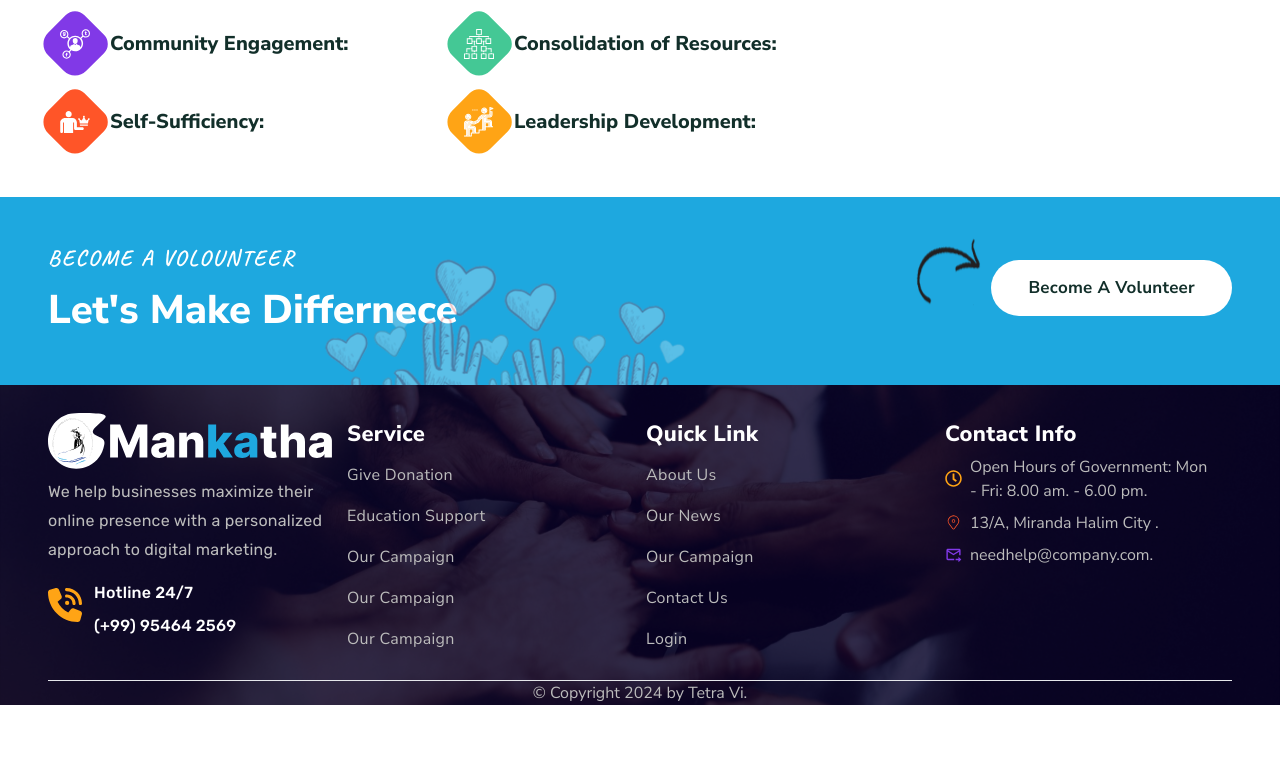
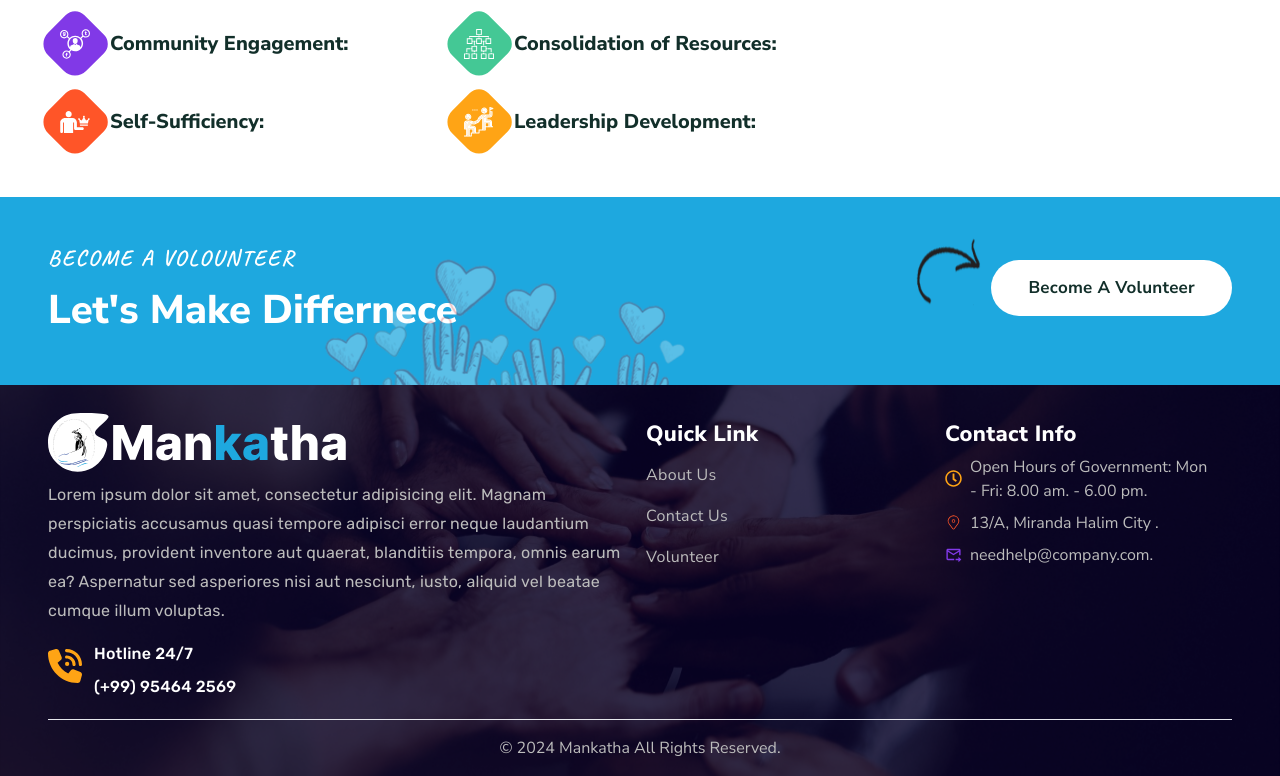
Before and after one commit to MrbadMiro/Care, a React (Vite) app: page /about in a window 1280 px wide. Shown: the part 2845-3621 px from the top of the page. Before the commit the page ends 3550 px from the top, so only its background shows below. Built offline with nearby package versions, Linux system fonts and the light colour scheme; what tailwindcss-animatecss, tailwindcss-debug-screens would draw is missing.

Commit message:
Hero Section

```diff
--- a/src/assets/index.js
+++ b/src/assets/index.js
@@ -32,7 +32,7 @@ import About_icon1 from './About_icon1.svg'
 import About_icon2 from './About_icon2.svg'
 import About_icon3 from './About_icon3.svg'
 import About_icon4 from './About_icon4.svg'
-import About_man from './About_man.svg'
+import About_man from './About_man.png'
 import About_sign from './About_sign.svg'
 
 
--- a/src/components/Footer.jsx
+++ b/src/components/Footer.jsx
@@ -68,11 +68,10 @@ const Footer = () => {
 						{/* Second Div */}
 						<div className="grid md:grid-cols-4 gap-3 items-start justify-between mt-2 py-5">
 							{/* 1st div */}
-							<div className="flex flex-col items-start">
+							<div className="flex flex-col col-span-2	 items-start">
 								<img src={logo} alt="" />
 								<p className="font-rubik font-normal text-[#BCBCBC] text-[16px] leading-[29px] tracking-[0.24px] mt-2 text-wrap">
-									We help businesses maximize their online presence with a
-									personalized approach to digital marketing.
+									Lorem ipsum dolor sit amet, consectetur adipisicing elit. Magnam perspiciatis accusamus quasi tempore adipisci error neque laudantium ducimus, provident inventore aut quaerat, blanditiis tempora, omnis earum ea? Aspernatur sed asperiores nisi aut nesciunt, iusto, aliquid vel beatae cumque illum voluptas.
 								</p>
 								<div className="flex flex-cols-2 mt-2 gap-3 items-center">
 									<FaPhoneVolume className="text-[34px] text-[#FFA415]" />
@@ -87,7 +86,7 @@ const Footer = () => {
 								</div>
 							</div>
 							{/* 2nd div */}
-							<div className="flex flex-col text-left pt-2">
+							{/* <div className="flex flex-col text-left pt-2">
 								<p className="font-nunito font-extrabold text-white text-[22px] leading-[26.4px] tracking-[0.33px]">
 									Service
 								</p>
@@ -98,7 +97,7 @@ const Footer = () => {
 									<p>Our Campaign</p>
 									<p>Our Campaign</p>
 								</div>
-							</div>
+							</div> */}
 							{/* 3rd div */}
 							<div className="flex flex-col text-left pt-2">
 								<p className="font-nunito font-extrabold text-white text-[22px] leading-[26.4px] tracking-[0.33px]">
@@ -106,10 +105,9 @@ const Footer = () => {
 								</p>
 								<div className="decoration-none mt-2 font-nunito font-normal text-[#BCBCBC] text-[16px] leading-[41px] tracking-[0.33px]">
 									<p>About Us</p>
-									<p>Our News</p>
-									<p>Our Campaign</p>
+
 									<p>Contact Us</p>
-									<p>Login</p>
+									<p>Volunteer</p>
 								</div>
 							</div>
 							{/* 4th div */}
@@ -142,9 +140,9 @@ const Footer = () => {
 						</div>
 
 						{/* Third Div */}
-						<div className="border-t-[0.1px]  border-[]py-4 flex items-center justify-center">
+						<div className="border-t-[0.1px]  border-[] py-4 flex items-center justify-center">
 							<p className="font-nunito font-normal text-[#BCBCBC] text-[16px]">
-								© Copyright 2024 by Tetra Vi.
+							© 2024 Mankatha All Rights Reserved.
 							</p>
 						</div>
 					</div>
--- a/src/components/Home/Home_About.jsx
+++ b/src/components/Home/Home_About.jsx
@@ -45,10 +45,10 @@ const Home_About = () => {
 						<img src={About_S3img} alt="" className="" />
 					</div>
 					<div className=" flex flex-cols-2 z-1 absolute  bottom-[8px] right-0 sm:right-[10px]">
-						<div className="Flex items-center justify-center bg-[#FFA415] p-[16px]">
+						<div className="Flex items-center justify-center bg-[#213F96] p-[16px]">
 							<img src={About_icon4} alt="" />
 						</div>
-						<div className="Flex items-center justify-center bg-[#FF5528] p-[16px] rounded-br-[30px]">
+						<div className="Flex items-center justify-center bg-[#1EA8DF] p-[16px] rounded-br-[30px]">
 							<p className="font-caveat font-bold text-white text-[22px] leading-[24px] tracking-[2.2px]">
 								Always Help Us!
 							</p>
@@ -173,21 +173,21 @@ const Home_About = () => {
 						}}
 						className="flex flex-cols-2 my-10 items-center justify-between ">
 						<div className="flex flex-cols-2 gap-3 items-center justify-center ">
-							<div className="flex  rounded-full border-dotted border-2 border-[#FF5528] p-1 ">
-								<img src={About_man} alt="" className="" />
+							<div className="flex  rounded-full border-dotted border-2 border-[#1EA8DF] p-1 ">
+								<img src={About_man} alt="" className=" w-[80px] h-[80px] object-cover rounded-full"   />
 							</div>
 							<div className="flex flex-col ">
 								<p className="font-nunito font-extrabold text-[#122F2A] text-[24px] leading-[28.4px] tracking-[0.33px]">
-									Kiri
+								Thevarajah Gnanaraj
 								</p>
 								<p className="font-rubik font-normal text-[#122F2A] text-[16px] leading-[28px] ">
 									Founder
 								</p>
 							</div>
 						</div>
-						<div>
+						{/* <div>
 							<img src={About_sign} alt="" />
-						</div>
+						</div> */}
 					</motion.div>
 				</div>
 			</div>
--- a/src/components/Home/Testimonial.jsx
+++ b/src/components/Home/Testimonial.jsx
@@ -82,19 +82,19 @@ const Testimonial = () => {
 
 	return (
 		<div className="w-full flex flex-col md:px-12 py-24 px-3 relative mt-10">
-			<img
+			{/* <img
 					src={Testimonial_flower}
 					alt=""
 					className="absolute z-10 right-10 -bottom-4 hidden lg:flex md:w-[93px] lg:h-[221px] object-cover animatecss animate-wiperAnimation"
-				/>
+				/> */}
 			<div className="flex w-full flex-col relative">
 
-				<div className="w-full flex items-center justify-center gap-2 mb-15">
+				<div className="w-full flex items-center justify-center gap-2 mb-18">
 					<div className="flex">
 						<img src={A_1_icon} alt="" />
 						<img src={A_2_icon} alt="" className="animate-bounce" />
 					</div>
-					<p className="font-caveat text-center font-bold text-Orange text-[22px] leading-[22px] tracking-[2.2px]">
+					<p className="font-caveat text-center font-bold text-[#1EA8DF] text-[22px] leading-[22px] tracking-[2.2px]">
 						OUR TESTIMONIALS
 					</p>
 				</div>
```
Also changed, not shown: src/assets/About_man.png (added), src/assets/About_man.svg (deleted).
